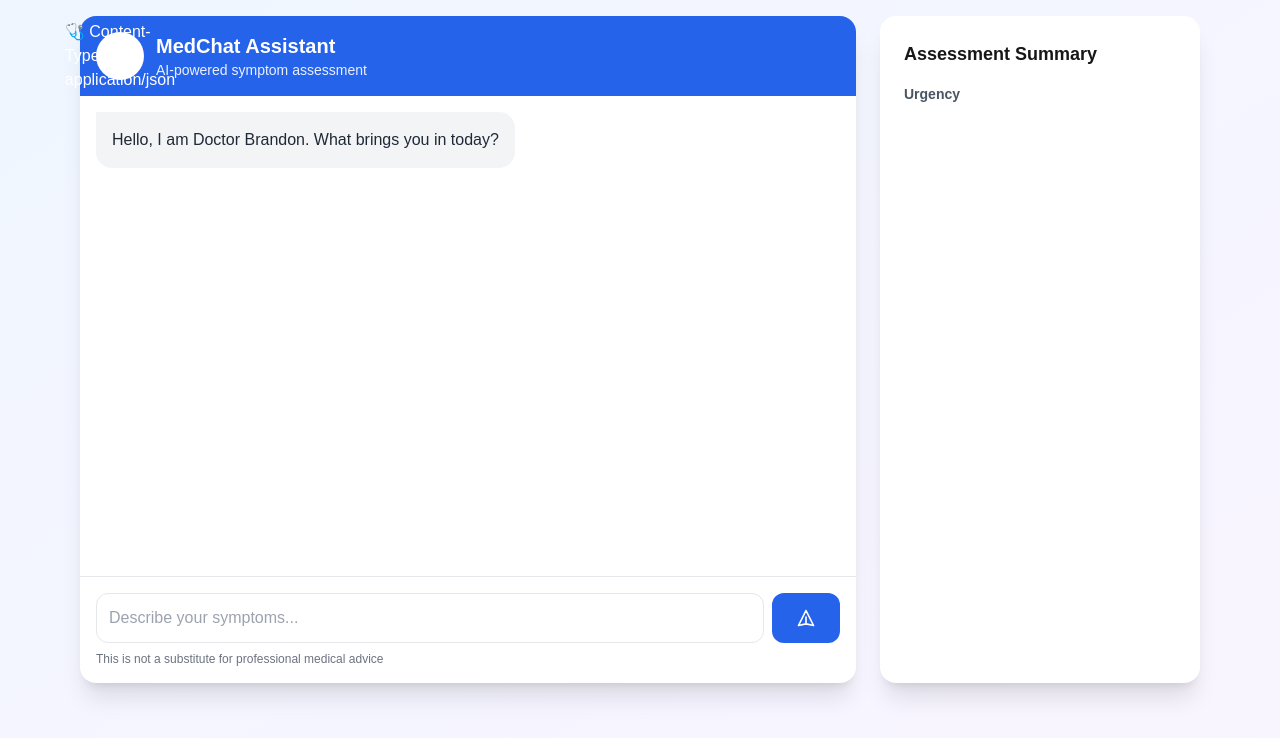
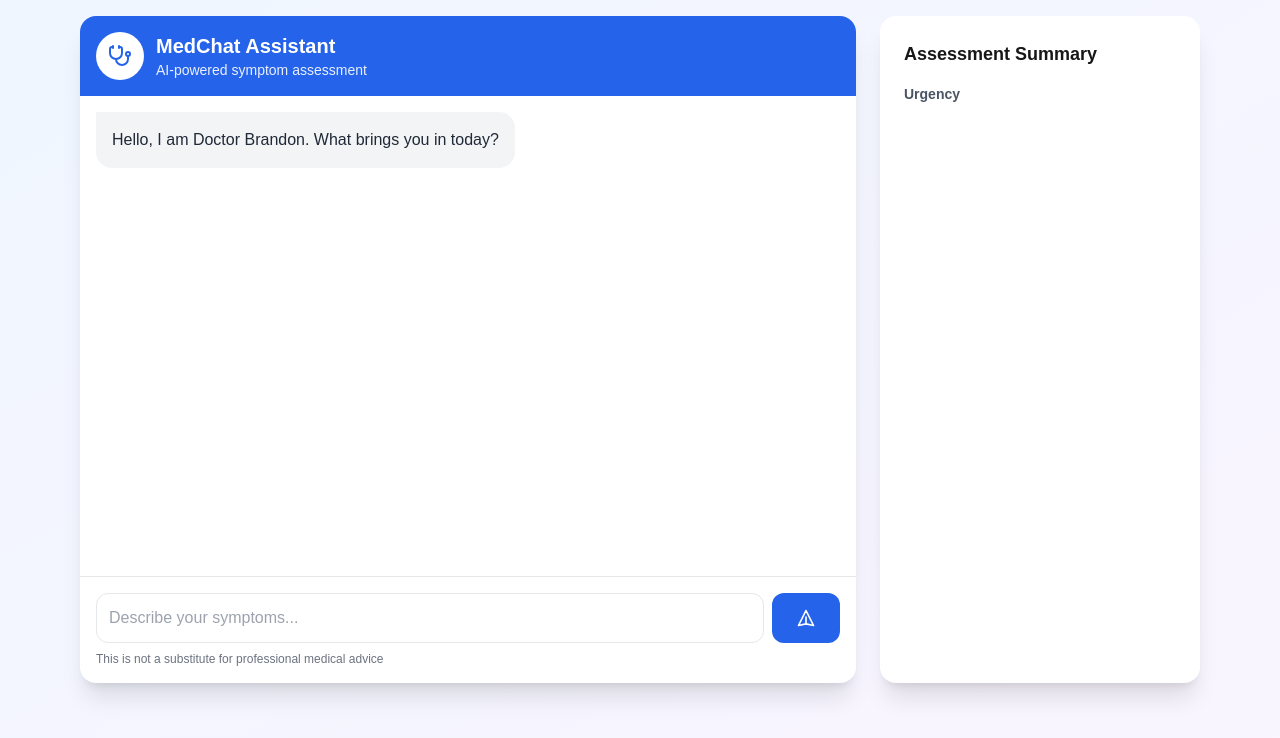
Before and after one commit to MedicalAIResearch/medical-ai-research, a Next.js app in the folder med-chat/: page / in a window 1280 px wide. Shown: the top 738 px of the page. Built offline with nearby package versions, Linux system fonts and the light colour scheme.

Commit message:
fix: Stethoscope icon

```diff
--- a/med-chat/app/page.tsx
+++ b/med-chat/app/page.tsx
@@ -2,6 +2,7 @@
 'use client';
 
 import { useState, useRef, useEffect } from 'react';
+import { Stethoscope } from "lucide-react";
 
 interface Diagnosis {
   name: string;
@@ -115,7 +116,7 @@ export default function ChatInterface() {
           {/* Header */}
           <div className="bg-blue-600 text-white p-4 rounded-t-2xl flex items-center space-x-3">
             <div className="h-12 w-12 bg-white rounded-full flex items-center justify-center">
-              🩺  Content-Type: application/json
+              <Stethoscope className="h-6 w-6 text-blue-600" />
             </div>
             <div>
               <h1 className="text-xl font-bold">MedChat Assistant</h1>
--- a/med-chat/package.json
+++ b/med-chat/package.json
@@ -10,6 +10,7 @@
   },
   "dependencies": {
     "@heroicons/react": "^2.2.0",
+    "lucide-react": "^0.479.0",
     "next": "15.1.7",
     "react": "^19.0.0",
     "react-dom": "^19.0.0"
```
Also changed, not shown: 1 other file (tests, documents, lock files or other folders).
